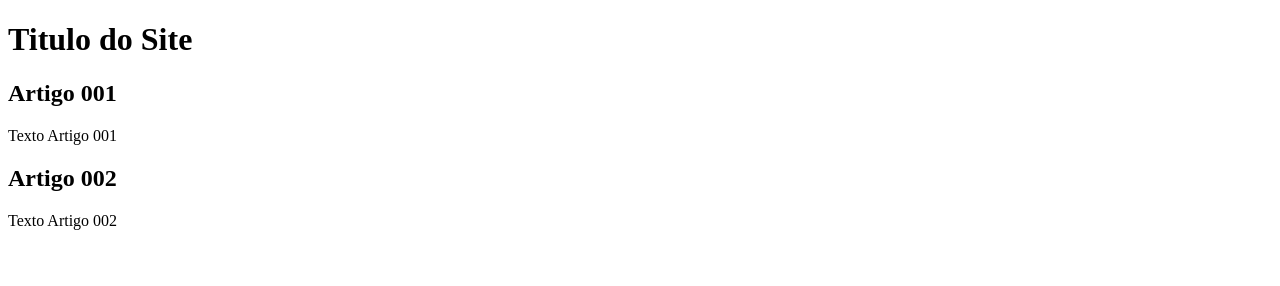
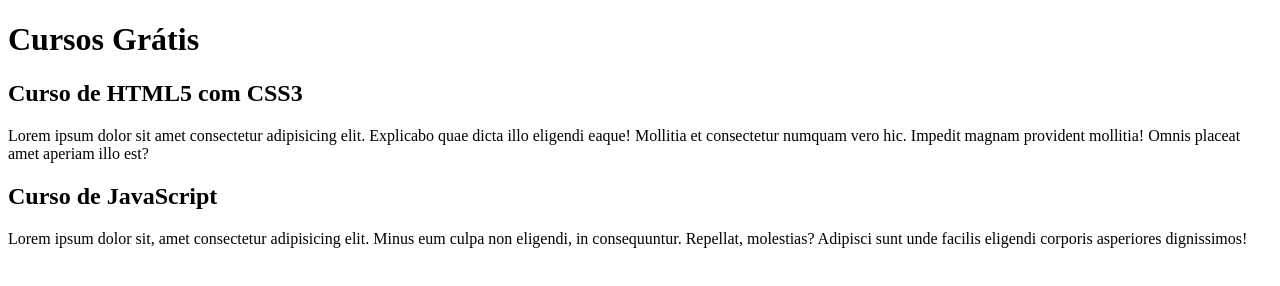
Before and after one commit to CharlesLarroca/Projeto-Site, a plain HTML site: page index.html in a window 1280 px wide. Drawn offline with Linux system fonts and the light colour scheme.

Commit message:
Inicio conteudo

```diff
--- a/index.html
+++ b/index.html
@@ -8,15 +8,15 @@
 <body>
   <main>
     <header>
-      <h1>Titulo do Site</h1>
+      <h1>Cursos Grátis</h1>
     </header>
     <article>
-      <h2>Artigo 001</h2>
-      <p>Texto Artigo 001</p>
+      <h2>Curso de HTML5 com CSS3</h2>
+      <p>Lorem ipsum dolor sit amet consectetur adipisicing elit. Explicabo quae dicta illo eligendi eaque! Mollitia et consectetur numquam vero hic. Impedit magnam provident mollitia! Omnis placeat amet aperiam illo est?</p>
     </article>
      <article>
-      <h2>Artigo 002</h2>
-      <p>Texto Artigo 002</p>
+      <h2>Curso de JavaScript</h2>
+      <p>Lorem ipsum dolor sit, amet consectetur adipisicing elit. Minus eum culpa non eligendi, in consequuntur. Repellat, molestias? Adipisci sunt unde facilis eligendi corporis asperiores dignissimos!</p>
     </article>
   </main>
 </body>
```
